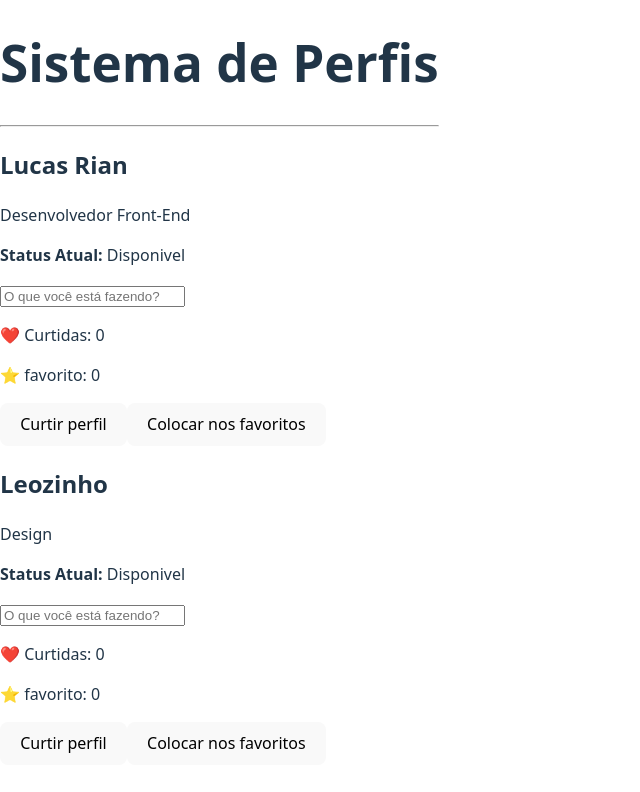
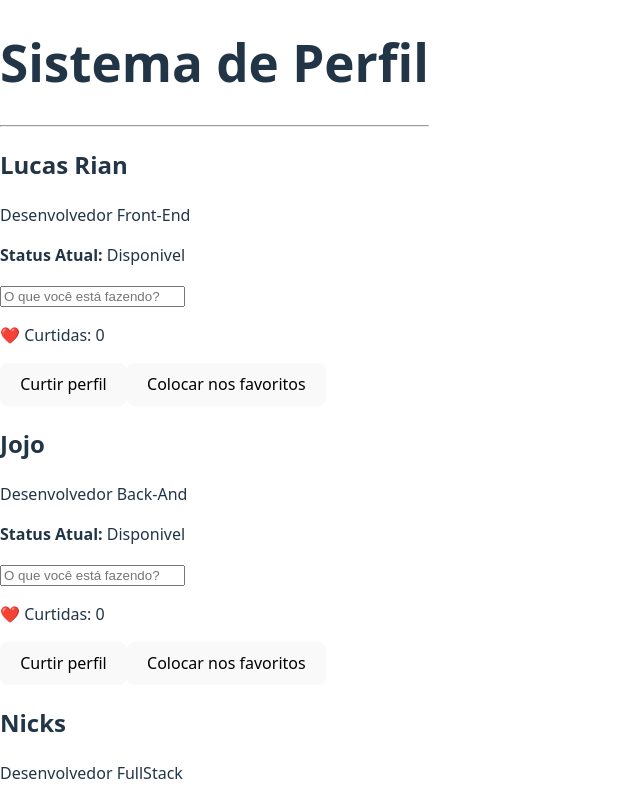
Before and after one commit to lucasriandev/Projects-React, a React (Vite) app in the folder meu-primeiro-projeto-react/: page / in a window 1280 px wide. Shown: the top 792 px of the page, without its empty margins (0-640 px from the left). Built offline with nearby package versions, Linux system fonts and the light colour scheme.

Commit message:
Aprendendo sobre map

```diff
--- a/meu-primeiro-projeto-react/src/App.jsx
+++ b/meu-primeiro-projeto-react/src/App.jsx
@@ -1,14 +1,21 @@
 import Profile from "./Profile";
 
 function App() {
+  const listaDePerfil = [
+    { id: 1, nome: "Lucas Rian", cargo: "Desenvolvedor Front-End" },
+    { id: 2, nome: "Jojo", cargo: "Desenvolvedor Back-And" },
+    { id: 3, nome: "Nicks", cargo: "Desenvolvedor FullStack" },
+    { id: 4, nome: "Leozinho", cargo: "Design" },
+  ];
+
   return (
     <div>
-      <h1>Sistema de Perfis</h1>
+      <h1>Sistema de Perfil</h1>
       <hr />
 
-      <Profile nome="Lucas Rian" cargo="Desenvolvedor Front-End" />
-      <Profile nome="Leozinho" cargo="Design" />
-      <Profile nome="Nicks" cargo="Desenvolvedor Back-End " />
+      {listaDePerfil.map((pessoa) => (
+        <Profile key={pessoa.id} nome={pessoa.nome} cargo={pessoa.cargo} />
+      ))}
     </div>
   );
 }
--- a/meu-primeiro-projeto-react/src/Profile.jsx
+++ b/meu-primeiro-projeto-react/src/Profile.jsx
@@ -3,7 +3,7 @@ import { useState } from "react";
 function Profile(props) {
   //criando o estado curtidas começando com 0
   const [curtidas, setCurtidas] = useState(0);
-  const [favorito, setFavorito] = useState(0);
+  const [favorito, setFavorito] = useState(false);
   const [status, setStatus] = useState("Disponivel");
 
   //sera chamada quando o botao clicar
@@ -11,8 +11,8 @@ function Profile(props) {
     setCurtidas(curtidas + 1); //atualiza o estado somando 1
   }
 
-  function adicionarFavorito() {
-    setFavorito(favorito + 1);
+  function alternarFavorito() {
+    setFavorito(!favorito);
   }
 
   function mudarStatus(evento) {
@@ -35,10 +35,12 @@ function Profile(props) {
       />
 
       <p>❤️ Curtidas: {curtidas}</p>
-      <p>⭐ favorito: {favorito}</p>
+      {favorito && <p>⭐ Este perfil está nos favoritos!</p>}
 
       <button onClick={adicionarCurtidas}>Curtir perfil</button>
-      <button onClick={adicionarFavorito}>Colocar nos favoritos</button>
+      <button onClick={alternarFavorito}>
+        {favorito ? "Remover dos favoritos" : "Colocar nos favoritos"}
+      </button>
     </div>
   );
 }
```
